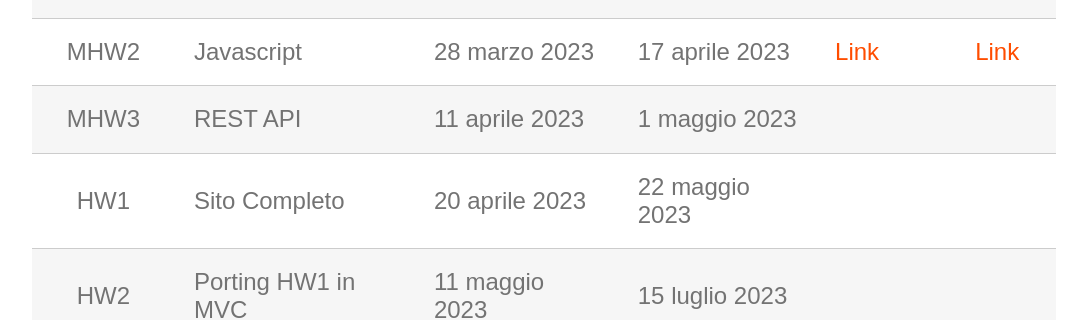
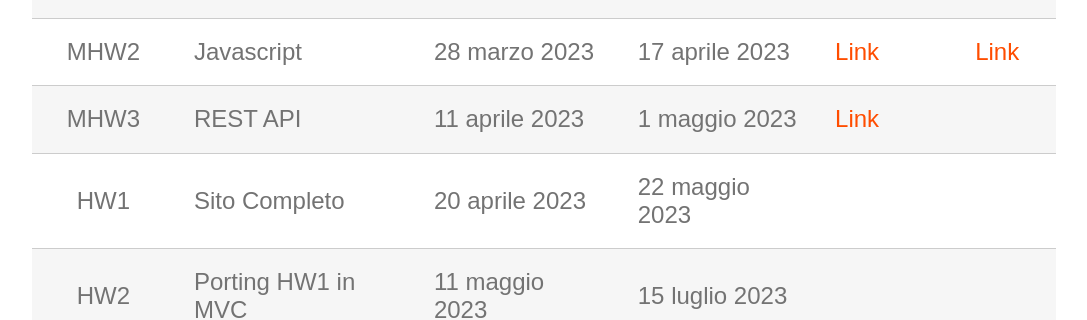
Before and after one commit to perceivelab/wp-al-23, a Jekyll site: the page built from homework.md, in a window 1280 px wide. Shown: the part 494-814 px from the top of the page, without its empty margins (96-1183 px from the left). Built offline with Jekyll 4.4.1, drawn with Linux system fonts in a browser that asks for light colours; our own code applies the rules of GitHub Pages for plain Markdown files.

Commit message:
Added mhw3 link

```diff
--- a/homework.md
+++ b/homework.md
@@ -12,6 +12,6 @@ Per partecipare agli homework, è necessario [compilare questo form](https://for
 | :-------:| ------------------ | --------------- | ---------------|--------------|--------|
 | MHW1     | HTML + CSS         | 16 marzo 2023   | 27 marzo 2023  | [Link](mhw1) | |
 | MHW2     | Javascript         | 28 marzo 2023   | 17 aprile 2023 | [Link](mhw2) | [Link]({{ site.baseurl }}/mhw2_starting_code.zip) |
-| MHW3     | REST API           | 11 aprile 2023  | 1 maggio 2023  | |
+| MHW3     | REST API           | 11 aprile 2023  | 1 maggio 2023  | [Link](mhw3) |
 | HW1      | Sito Completo      | 20 aprile 2023  | 22 maggio 2023 | |
 | HW2      | Porting HW1 in MVC | 11 maggio 2023  | 15 luglio 2023 | |
```
